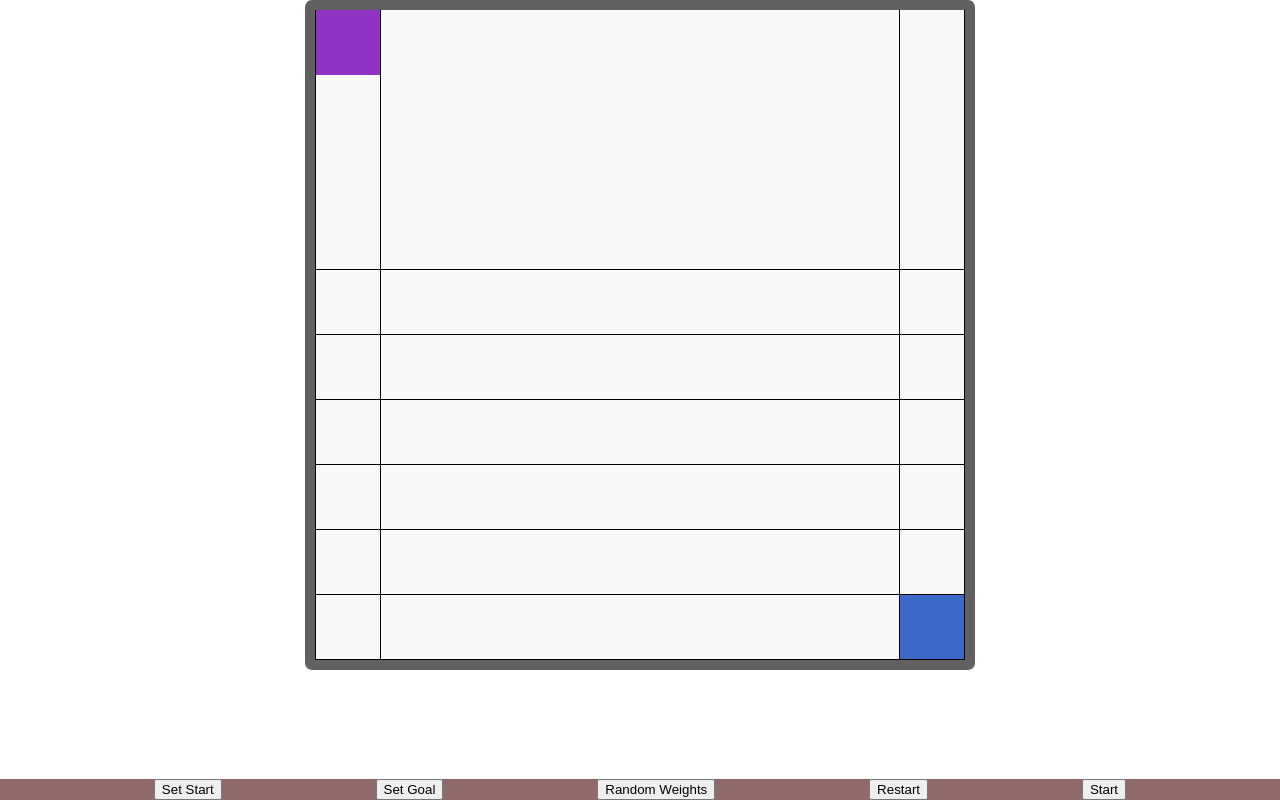
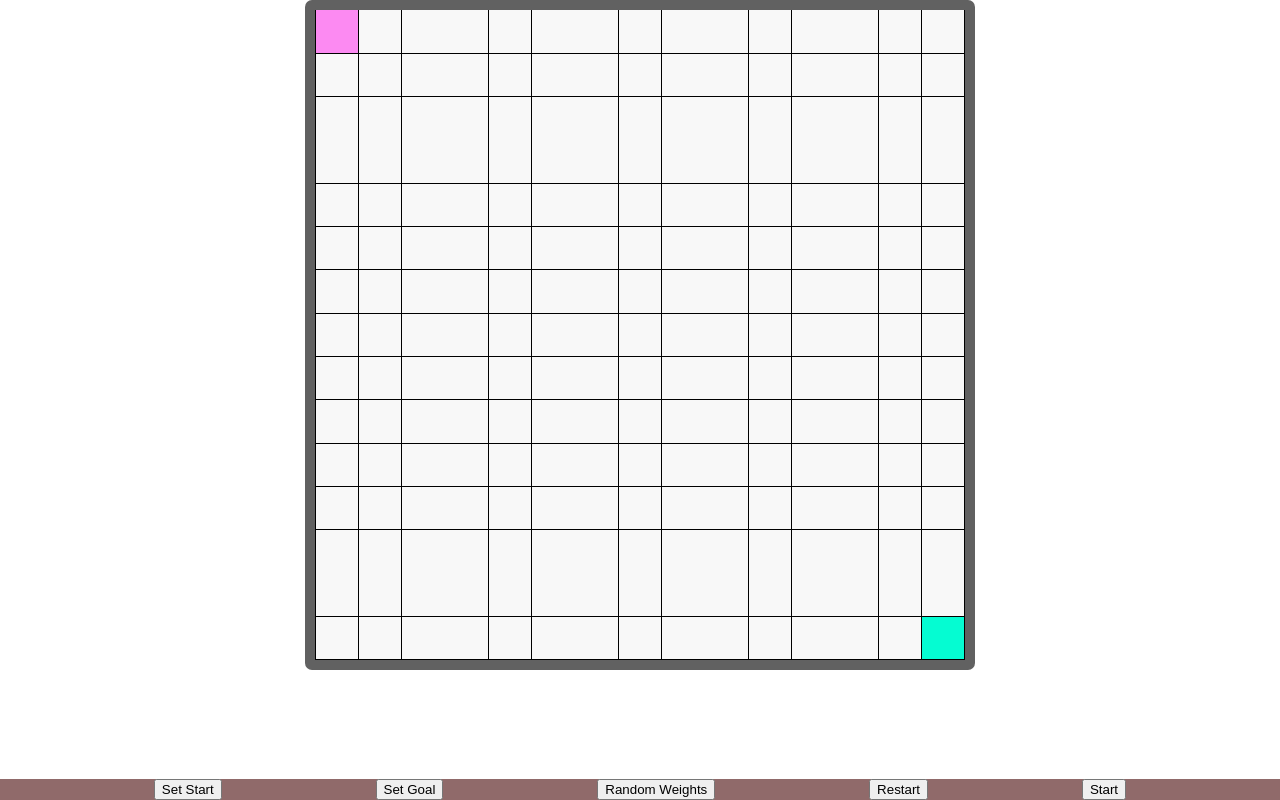
Before and after one commit to jcmorenoo/visualiser, a React (Create React App) app: page / in a window 1280 px wide. Built offline with nearby package versions, Linux system fonts and the light colour scheme.

Commit message:
Make start and goal nodes more visible

```diff
--- a/src/components/pathfinding/grid/Grid.tsx
+++ b/src/components/pathfinding/grid/Grid.tsx
@@ -18,8 +18,8 @@ type GridState = IGrid & {
 class Grid extends React.Component<{}, GridState> {
   constructor(props: {}) {
     super(props);
-    const delayInMs = 50;
-    const width = 10;
+    const delayInMs = 25;
+    const width = 15;
     const nodes: INode[][] = this.generateNodes(width);
     const startNode = nodes[0][0];
     const goalNode = nodes[width - 1][width - 1];
--- a/src/components/pathfinding/node/Node.css
+++ b/src/components/pathfinding/node/Node.css
@@ -14,7 +14,7 @@
 }
 
 .item-start {
-  background-color: rgb(146, 52, 200);
+  background-color: rgb(255, 140, 245);
 }
 
 .item-path {
@@ -22,5 +22,5 @@
 }
 
 .item-goal {
-  background-color: rgb(60, 106, 204);
+  background-color: rgb(6, 255, 213);
 }
```
